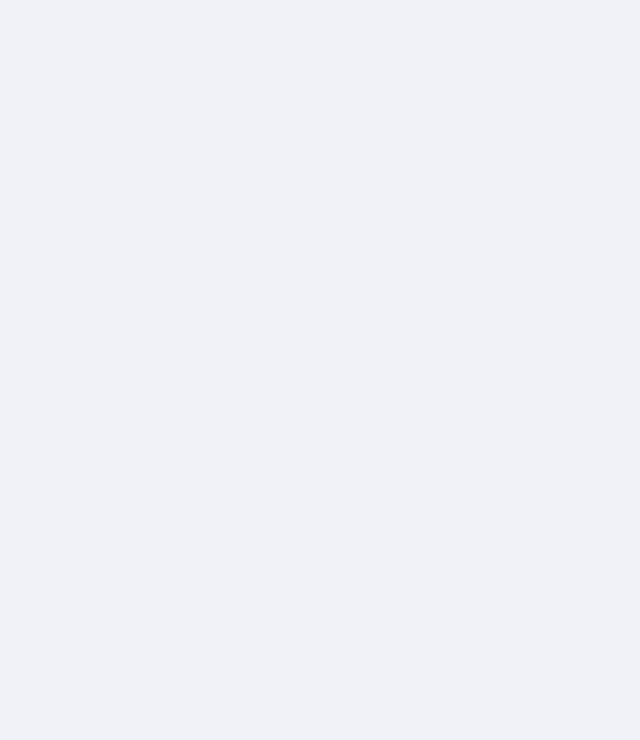
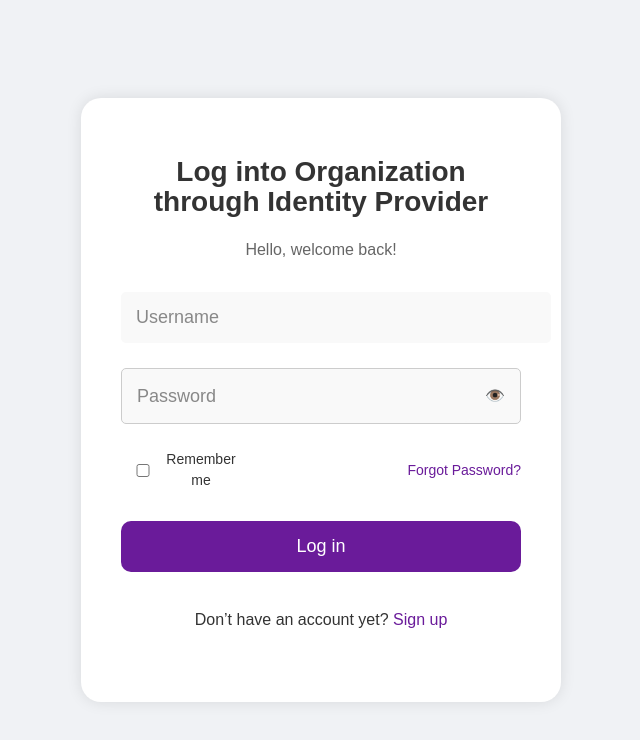
Before and after one commit to PAP-2024-Summer-L6-G1-students/identity-provider-frontend, a React (Vite) app in the folder identity-provider/: page /sso/login in a window 1280 px wide. Before the commit this address had no page. Shown: the top 740 px of the page, without its empty margins (319-959 px from the left). Built offline with nearby package versions, Linux system fonts and the light colour scheme.

Commit message:
Identity provider frontend

```diff
--- a/identity-provider/src/main.jsx
+++ b/identity-provider/src/main.jsx
@@ -13,6 +13,7 @@ import Login from './pages/Login.jsx';
 import EnterCodeFromEmail from './pages/EnterCodeFromEmail.jsx';
 import Dashboard from './pages/Dashboard.jsx';
 import ChangePassword from './pages/ChangePassword.jsx';
+import SSOLogin from './pages/SSOLogin.tsx';
 
 ReactDOM.createRoot(document.getElementById('root')).render(
   <React.StrictMode>
@@ -25,6 +26,8 @@ ReactDOM.createRoot(document.getElementById('root')).render(
         <Route path="/create-account" element={<CreateAccount />} />
         <Route path="/forgot-password" element={<ForgotPassword />} />
         <Route path="/login" element={<Login />} />
+        <Route path="/sso/login" element={<SSOLogin />} />
+
       </Routes>
     </Router>
   </React.StrictMode>,
--- /dev/null
+++ b/identity-provider/src/pages/SSOLogin.tsx
@@ -0,0 +1,77 @@
+import React, { useState } from 'react';
+import './Login.css';
+
+function SSOLogin() {
+  const [username, setUsername] = useState('');
+  const [password, setPassword] = useState('');
+  const [usernameError, setUsernameError] = useState('');
+  const [passwordError, setPasswordError] = useState('');
+  const [showPassword, setShowPassword] = useState(false);
+
+  function handleLogin(e) {
+    e.preventDefault();
+    if (!username) {
+      setUsernameError("We couldn't find an account linked to that username");
+    } else {
+      setUsernameError('');
+    }
+
+    if (!password) {
+      setPasswordError('Password incorrect. Please try again');
+    } else {
+      setPasswordError('');
+    }
+  }
+
+  return (
+    <div id="login-container">
+      <h1>Log into Organization through Identity Provider</h1>
+      <p>Hello, welcome back!</p>
+      <form onSubmit={handleLogin}>
+        <div className="form-group">
+          <input
+            type="text"
+            placeholder="Username"
+            value={username}
+            onChange={(e) => setUsername(e.target.value)}
+          />
+          {usernameError && <small className="error">{usernameError}</small>}
+        </div>
+        <div className="form-group">
+          <div className="input-container">
+            <input
+              type={showPassword ? "text" : "password"}
+              placeholder="Password"
+              value={password}
+              onChange={(e) => setPassword(e.target.value)}
+            />
+            <span
+              className="eye-icon"
+              onClick={() => setShowPassword(!showPassword)}
+            >
+              {showPassword ? "🙈" : "👁️"}
+            </span>
+          </div>
+          {passwordError && <small className="error">{passwordError}</small>}
+        </div>
+        <div className="form-options">
+          <div className="remember-me">
+            <input type="checkbox" id="remember-me" />
+            <label htmlFor="remember-me">Remember me</label>
+          </div>
+          <a href="/forgot-password" className="forgot-password">
+            Forgot Password?
+          </a>
+        </div>
+        <button type="submit" className="login-button">
+          Log in
+        </button>
+      </form>
+      <p className="signup-link">
+        Don’t have an account yet? <a href="/signup">Sign up</a>
+      </p>
+    </div>
+  );
+}
+
+export default SSOLogin;
```
